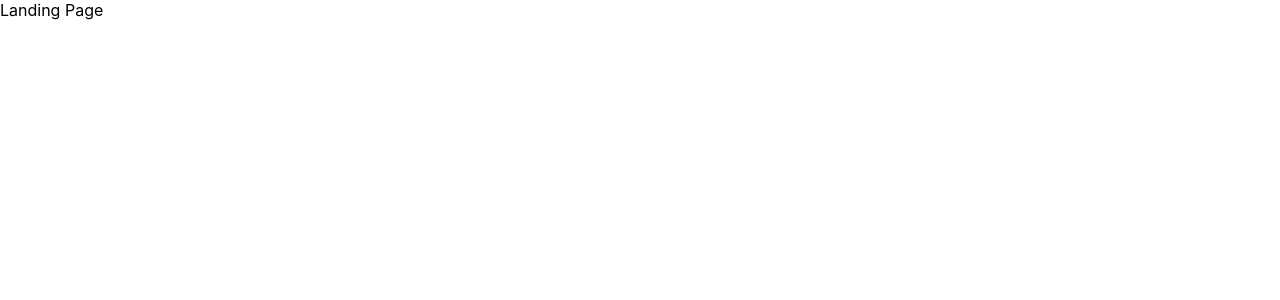
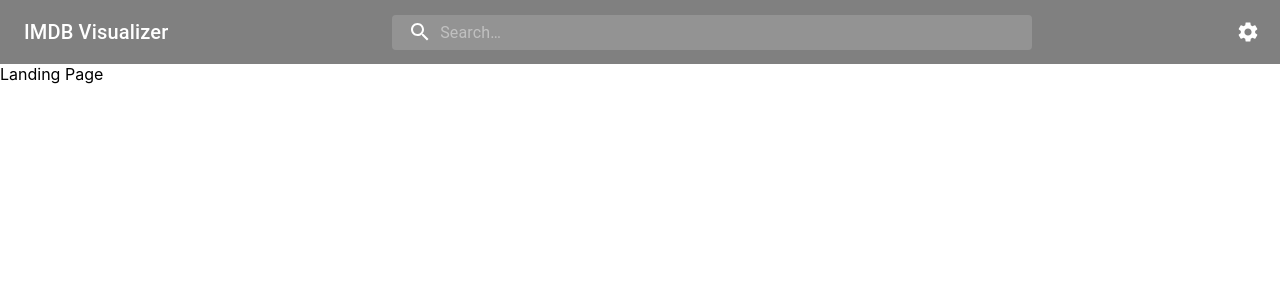
Before and after one commit to noah4477/CS411FinalProject, a React (Create React App) app in the folder cs411_frontend/: page / in a window 1280 px wide. Shown: the top 300 px of the page. Built offline with nearby package versions, Linux system fonts and the light colour scheme.

Commit message:
Created Search Page

```diff
--- a/cs411_frontend/package.json
+++ b/cs411_frontend/package.json
@@ -4,11 +4,13 @@
   "private": true,
   "dependencies": {
     "@material-ui/core": "^4.9.9",
+    "@material-ui/icons": "^4.9.1",
     "@testing-library/jest-dom": "^4.2.4",
     "@testing-library/react": "^9.3.2",
     "@testing-library/user-event": "^7.1.2",
     "babel-eslint": "^10.0.3",
     "eslint": "^6.8.0",
+    "query-string": "^6.12.0",
     "react": "^16.13.0",
     "react-dom": "^16.13.0",
     "react-router-dom": "^5.1.2",
--- a/cs411_frontend/src/App.js
+++ b/cs411_frontend/src/App.js
@@ -2,6 +2,7 @@ import React from 'react';
 import {BrowserRouter as Router, Switch, Route} from 'react-router-dom';
 import LandingPage from './Resources/LandingPage';
 import Login from './Resources/Login';
+import SearchPage from './Resources/Search';
 import './App.css';
 
 function App() {
@@ -15,6 +16,9 @@ function App() {
           <Route path="/login">
             <Login />
           </Route>
+          <Route path="/search">
+            <SearchPage />
+          </Route>
         </Switch>
       </Router>
     </div>
--- /dev/null
+++ b/cs411_frontend/src/Resources/Header.js
@@ -0,0 +1,126 @@
+import React from 'react';
+import Toolbar from '@material-ui/core/Toolbar';
+import Typography from '@material-ui/core/Typography';
+import SearchIcon from '@material-ui/icons/Search';
+import InputBase from '@material-ui/core/InputBase';
+import { fade, withStyles,createMuiTheme  } from '@material-ui/core/styles';
+import SettingsIcon from '@material-ui/icons/Settings';
+import Button from '@material-ui/core/Button';
+import lightBlue from '@material-ui/core/colors/lightBlue';
+import grey from '@material-ui/core/colors/grey';
+import { withRouter } from 'react-router-dom';
+
+const theme = createMuiTheme({
+    palette: {
+      primary: grey,
+      secondary: lightBlue,
+    },
+  });
+
+const style = {
+    settings: {
+        position: 'absolute',
+        right: '0px'
+    },
+    SettingsIcon: {
+        color: 'white'
+    },
+    search: {
+        color: 'white',
+        position: 'relative',
+        borderRadius: theme.shape.borderRadius,
+        backgroundColor: fade(theme.palette.common.white, 0.15),
+        '&:hover': {
+          backgroundColor: fade(theme.palette.common.white, 0.25),
+        },
+        marginRight: theme.spacing(2),
+        marginLeft: 0,
+        [theme.breakpoints.up('sm')]: {
+          marginLeft: 'auto',
+          marginRight: 'auto',
+          width: '50vw',
+        },
+      },
+      searchIcon: {
+        padding: theme.spacing(0, 2),
+        height: '100%',
+        position: 'absolute',
+        pointerEvents: 'none',
+        display: 'flex',
+        alignItems: 'center',
+        justifyContent: 'center',
+      },
+      inputRoot: {
+        color: 'inherit',
+      },
+      inputInput: {
+        padding: theme.spacing(1, 1, 1, 0),
+        // vertical padding + font size from searchIcon
+        paddingLeft: `calc(1em + ${theme.spacing(4)}px)`,
+        transition: theme.transitions.create('width'),
+        width: '100%',
+        [theme.breakpoints.up('md')]: {
+          width: '100%',
+        },
+      },
+
+    };
+
+
+
+
+
+class Header extends React.Component {
+
+    constructor(props) {
+        super(props);
+        this.state = {searchTerm: ""};
+        this.submitForm = this.submitForm.bind(this);
+    }
+
+    submitForm(event) {
+        event.preventDefault();
+        this.props.history.push("/search?term=" +this.state.searchTerm);
+    }
+
+    render() {
+        const { classes } = this.props;
+        return (
+            <div>
+                <Toolbar style={{backgroundColor: 'grey'}}>
+                    <Typography style={{color: 'white'}} variant="h6" noWrap>
+                        IMDB Visualizer
+                    </Typography>
+
+                    <div className={classes.search}>
+                        <form onSubmit= {this.submitForm}>
+                        <div className={classes.searchIcon}>
+                        <SearchIcon />
+                        </div>
+                        <InputBase
+                        placeholder="Search…"
+                        classes={{
+                            root: classes.inputRoot,
+                            input: classes.inputInput,
+                        }}
+                        inputProps={{ 'aria-label': 'search' }}
+                        onChange={(event) => { this.setState({ searchTerm: event.target.value }); }}
+                        value = {this.state.searchTerm}
+                        fullWidth
+                        />
+                        </form>
+                    </div>
+                    <div className={classes.settings}>
+                        <Button >
+                            <SettingsIcon className={classes.SettingsIcon} />
+                        </Button>
+                    </div>
+
+
+
+                </Toolbar>
+            </div>
+        );
+    }
+}
+export default withStyles(style)(withRouter(Header));
--- a/cs411_frontend/src/Resources/LandingPage.js
+++ b/cs411_frontend/src/Resources/LandingPage.js
@@ -1,8 +1,10 @@
 import React from 'react';
+import Header from './Header';
 
 function LandingPage() {
   return (
     <div>
+      <Header />
       Landing Page
     </div>
   );
--- /dev/null
+++ b/cs411_frontend/src/Resources/Search.js
@@ -0,0 +1,78 @@
+import React from 'react';
+import Header from './Header';
+import { withRouter } from 'react-router-dom';
+import queryString from 'query-string'
+import List from '@material-ui/core/List';
+import ListItem from '@material-ui/core/ListItem';
+import ListItemText from '@material-ui/core/ListItemText';
+import ListSubheader from '@material-ui/core/ListSubheader';
+import { fade, withStyles,createMuiTheme  } from '@material-ui/core/styles';
+
+const theme = createMuiTheme({
+    palette: {
+    },
+  });
+
+const style = {
+    root: {
+      width: '100%',
+      maxWidth: 360,
+      backgroundColor: theme.palette.background.paper,
+      position: 'relative',
+      overflow: 'auto',
+      maxHeight: 300,
+    },
+    listSection: {
+      backgroundColor: 'inherit',
+    },
+    ul: {
+      backgroundColor: 'inherit',
+      padding: 0,
+    },
+  };
+
+
+
+
+class SearchPage extends React.Component {
+
+    constructor(props) {
+        super(props);
+        this.getParam = this.getParam.bind(this);
+        this.getMovies = this.getMovies.bind(this);
+    }
+    getParam()
+    {
+        const values = queryString.parse(this.props.location.search)
+        return values.term;
+    }
+    getMovies() {
+        const { classes } = this.props;
+    return (
+        <List className={classes.root} subheader={<li />}>
+        {[0, 1, 2, 3, 4].map((movie_name) => (
+            <li key={`section-${movie_name}`} className={classes.listSection}>
+            <ul className={classes.ul}>
+                <ListItem key={`Movie-${movie_name}` }>
+                    <ListItemText primary={`Movie ${movie_name} ` + this.getParam()} />
+                </ListItem>
+            </ul>
+            </li>
+        ))}
+        </List>
+    );
+    }
+
+    render() {
+        return (
+        <div>
+            <Header />
+            Search Page
+            {this.getMovies()}
+
+            </div>
+        );
+    }
+}
+
+export default withStyles(style)(withRouter(SearchPage));
```
Also changed, not shown: 1 other file (tests, documents, lock files or other folders).
